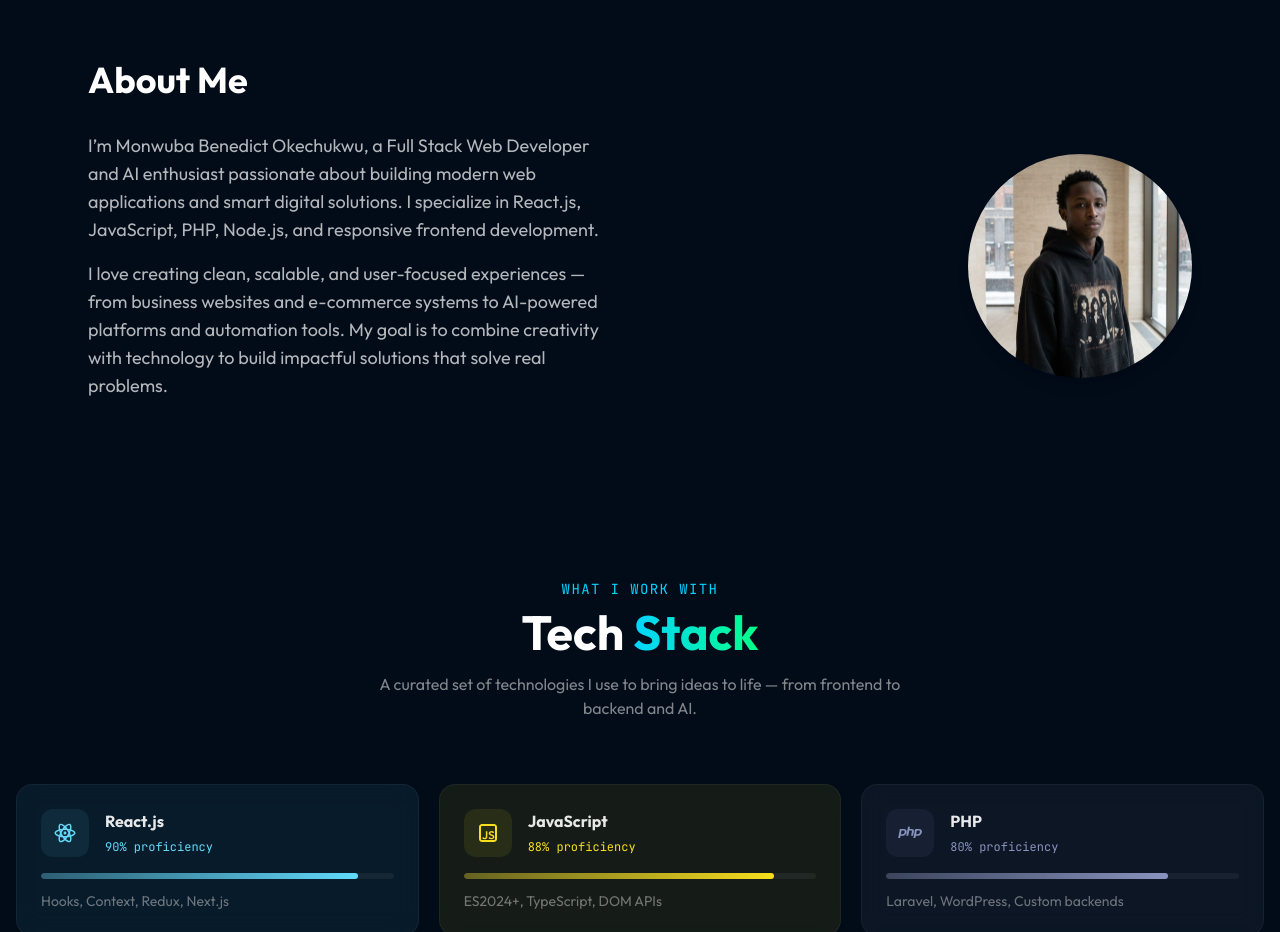
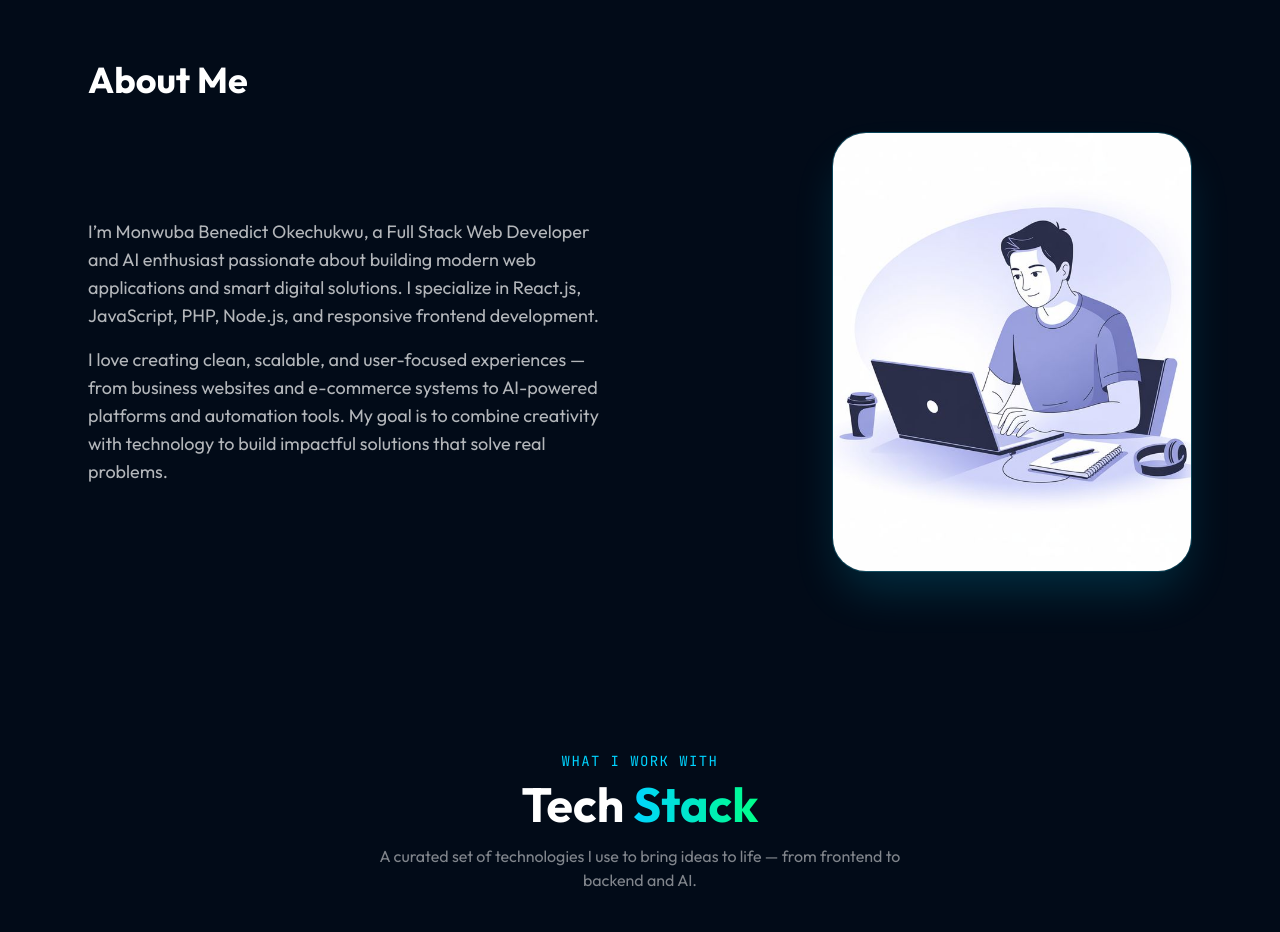
Before and after one commit to zeeben59/zee-ben-portfolio, a React (Vite) app: page / in a window 1280 px wide. Shown: the part 820-1752 px from the top of the page. Built offline with nearby package versions, Linux system fonts and the light colour scheme.

Commit message:
Fix project image paths

```diff
--- a/src/sections/About.jsx
+++ b/src/sections/About.jsx
@@ -8,7 +8,7 @@ export default function About() {
           About Me
         </motion.h2>
 
-        <div className="mt-8 grid grid-cols-1 md:grid-cols-2 gap-8 items-center">
+        <div className="mt-8 grid grid-cols-1 md:grid-cols-2 gap-8 md:gap-12 items-center">
           <div>
             <p className="text-white/70 text-base md:text-lg leading-relaxed">
               I’m Monwuba Benedict Okechukwu, a Full Stack Web Developer and AI enthusiast passionate about building modern web applications and smart digital solutions. I specialize in React.js, JavaScript, PHP, Node.js, and responsive frontend development.
@@ -20,7 +20,14 @@ export default function About() {
           </div>
 
           <div className="flex items-center justify-center md:justify-end">
-            <img src="/profile.jpg" alt="Monwuba Benedict Okechukwu" className="w-44 h-44 md:w-56 md:h-56 rounded-full object-cover shadow-lg" />
+            <div className="relative w-[250px] h-[300px] sm:w-[310px] sm:h-[370px] md:w-[320px] md:h-[390px] lg:w-[360px] lg:h-[440px] rounded-[28px] sm:rounded-[34px] overflow-hidden border border-primary/25 bg-gradient-to-br from-white/10 via-white/5 to-transparent shadow-2xl shadow-primary/20">
+              <img
+                src="/download.jpg"
+                alt="Monwuba Benedict Okechukwu"
+                className="w-full h-full object-cover object-center"
+              />
+              <div className="pointer-events-none absolute inset-0 ring-1 ring-inset ring-white/10 rounded-[28px] sm:rounded-[34px]" />
+            </div>
           </div>
         </div>
       </div>
--- a/src/sections/Hero.jsx
+++ b/src/sections/Hero.jsx
@@ -17,6 +17,10 @@ const SOCIALS = [
 
 export default function Hero() {
   const typed = useTypingAnimation(TYPING_WORDS, 80, 2200)
+  const scrollToSection = (selector) => {
+    const el = document.querySelector(selector)
+    if (el) el.scrollIntoView({ behavior: 'smooth' })
+  }
 
   return (
     <section id="home" className="relative min-h-screen overflow-hidden">
@@ -33,8 +37,8 @@ export default function Hero() {
             </p>
 
             <div className="flex flex-wrap items-center gap-4">
-              <button className="btn-primary">Projects</button>
-              <button className="btn-outline">Hire Me</button>
+              <button onClick={() => scrollToSection('#projects')} className="btn-primary">Projects</button>
+              <button onClick={() => scrollToSection('#contact')} className="btn-outline">Hire Me</button>
             </div>
 
             <div className="mt-6 flex gap-4 text-gray-400">
```
Also changed, not shown: public/download.jpg (added).
